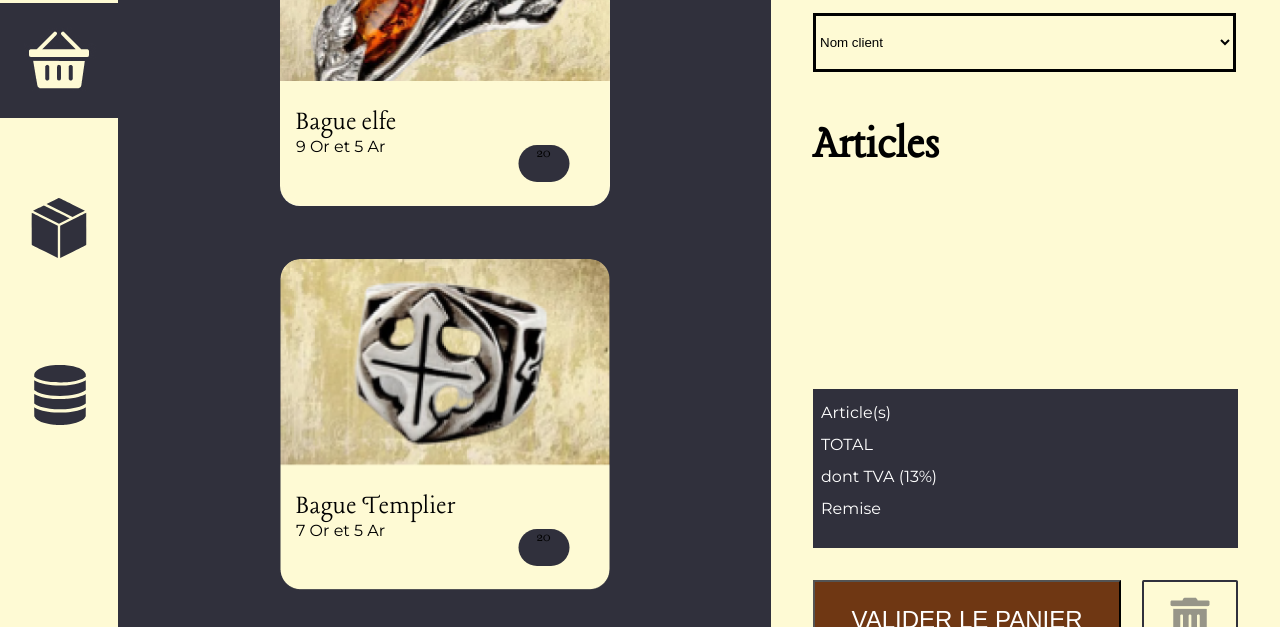
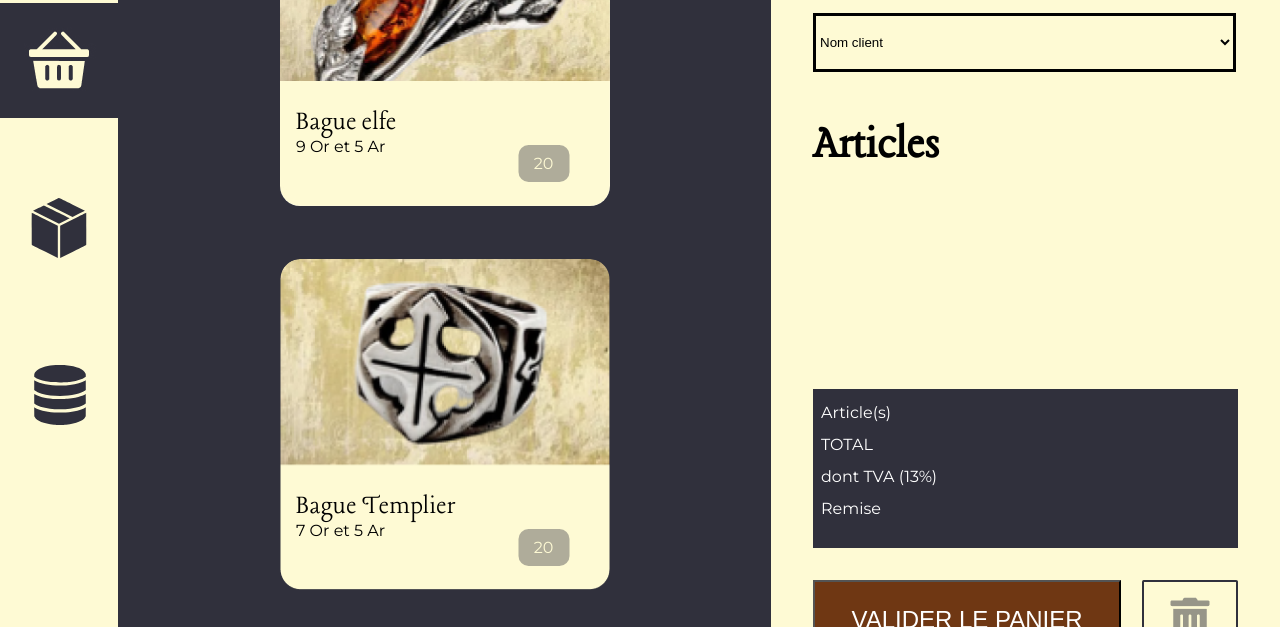
Before and after one commit to muatib/Dracostore, a website built with Vite: page index.html in a window 1280 px wide. Shown: the part 173-800 px from the top of the page. Built offline with nearby package versions, Linux system fonts and the light colour scheme.

Commit message:
style pastille

```diff
--- a/scss/components/_card.scss
+++ b/scss/components/_card.scss
@@ -7,7 +7,6 @@ html {
 }
 
 .shop-card {
-
   display: flex;
   flex-wrap: wrap;
   justify-content: center;
@@ -16,13 +15,10 @@ html {
   margin: 3rem;
 }
 .price {
-  // font-weight: bold;
   font-family: Montserrat;
-  // font-size: 0.5rem;
 }
 
 .item {
-  // text-align: center;
   position: relative;
 }
 
@@ -33,25 +29,22 @@ html {
 }
 
 .item .name,
-.item .price,
-.item .remaining {
+.item .price {
   position: absolute;
   bottom: 0;
   left: 55%;
   transform: translateX(-50%);
-  border-radius: 20px;
   height: 5rem;
   width: 20.625rem;
   margin-bottom: 1.5rem;
   color: var(--color6);
-
 }
-.name{
+.name {
   font-size: 1.75rem;
 }
-  .price{
-    font-size: 1rem;
-  }
+.price {
+  font-size: 1rem;
+}
 
 .item .price {
   bottom: -30px;
@@ -62,8 +55,22 @@ html {
   left: 80%;
   width: 51px;
   height: 37px;
-  background-color: #30303C;
 }
-.remaining{
+.remaining {
+  font-family: Montserrat;
+  font-size: 1rem;
   text-align: center;
+  border-radius: 10px;
+  background-color:#30303c62;
+  color: var(--color1);position: absolute;
+  bottom: 0;
+  left: 55%;
+  transform: translateX(-50%);
+  height: 5rem;
+  width: 20.625rem;
+  margin-bottom: 1.5rem;
+  display: flex;
+  align-items: center;
+  justify-content: center;
+
 }
--- a/scss/components/_cart.scss
+++ b/scss/components/_cart.scss
@@ -89,3 +89,6 @@
   padding: 0.5rem;
   margin-bottom: 2rem;
 }
+.article-name{
+  font-family: Montserrat;
+}
```
Also changed, not shown: css/style.css, 1 other file.
